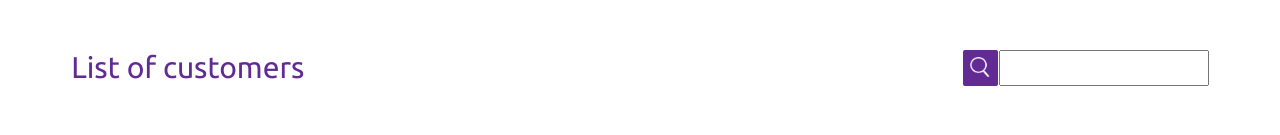
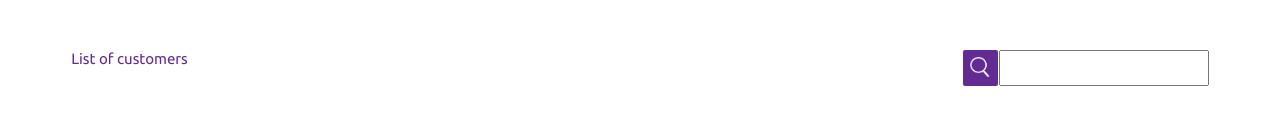
Before and after one commit to Mhouiri/Saal-io-techTest, a React (Create React App) app: page / in a window 1280 px wide. Shown: the top 135 px of the page. Built offline with nearby package versions, Linux system fonts and the light colour scheme; data requests are answered from the project's data file.

Commit message:
Add Comments

```diff
--- a/src/Components/Home/index.jsx
+++ b/src/Components/Home/index.jsx
@@ -71,9 +71,10 @@ const [, setUpdate] = useState();
   const pageCount = (allCostumers ? Math.ceil(allCostumers.length / costumerPerPage) : 0)
 
     return (
+      // The view could be responsive , But due to my work and my schedule i had no time
       <div>
         <div className="Header" style={{color: '#622A93'}}>
-          <div style={{fontSize: 30}}>List of customers</div>
+          <div style={{fontSize: 15}}>List of customers</div>
           <div className="search">
             <button
             className='search-icon'>
```
